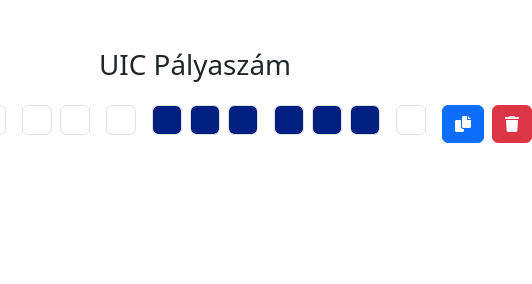
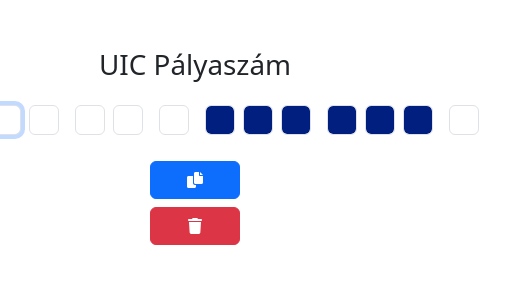
Before and after one commit to apgyorfi/uic-palyaszam, a plain HTML site: page index.html in a window 390 px wide. Shown: the whole page, 532 px wide, since content can reach past the window. Drawn offline with nearby package versions, Linux system fonts and the light colour scheme.

Commit message:
Update index.html

```diff
--- a/index.html
+++ b/index.html
@@ -3,7 +3,7 @@
 <head>
     <meta charset="UTF-8">
     <meta name="viewport" content="width=device-width, initial-scale=1.0">
-    <title>Vonat Pályaszám Ellenőrző</title>
+    <title>UIC Pályaszámok</title>
     <link href="https://cdn.jsdelivr.net/npm/bootstrap@5.3.0-alpha3/dist/css/bootstrap.min.css" rel="stylesheet">
     <link rel="stylesheet" href="https://cdnjs.cloudflare.com/ajax/libs/font-awesome/6.0.0-beta3/css/all.min.css">
     <style>
@@ -19,9 +19,18 @@
             font-size: 18px;
         }
         @media (max-width: 768px) {
+            .aa-bb, .c, .ddd, .eee, .f {
+                gap: 0px; /* Térköz eltávolítása mobilnézetben */
+            }
             input[type="text"] {
                 width: 30px;
                 height: 30px;
+            }
+            .button-group {
+                display: flex;
+                justify-content: space-between;
+                flex-wrap: wrap;
+                margin-top: 10px;
             }
         }
     </style>
@@ -29,7 +38,7 @@
 <body>
     <div class="container mt-5">
         <h1 class="text-center mb-4">UIC Pályaszám</h1>
-        <div class="d-flex justify-content-center gap-3 mb-4">
+        <div class="d-flex justify-content-center gap-3 mb-4 flex-wrap">
             <div id="container" class="d-flex gap-3">
                 <!-- AA BB C DDD EEE F -->
                 <div class="aa-bb d-flex gap-2"></div>
@@ -38,11 +47,11 @@
                 <div class="eee d-flex gap-2"></div>
                 <div class="f d-flex gap-2"></div>
             </div>
-            <div class="d-flex gap-2 align-items-center">
-                <button id="copyButton" class="btn btn-primary">
+            <div class="button-group d-flex gap-2">
+                <button id="copyButton" class="btn btn-primary w-100">
                     <i class="fas fa-copy"></i>
                 </button>
-                <button id="clearButton" class="btn btn-danger">
+                <button id="clearButton" class="btn btn-danger w-100">
                     <i class="fas fa-trash"></i>
                 </button>
             </div>
```
